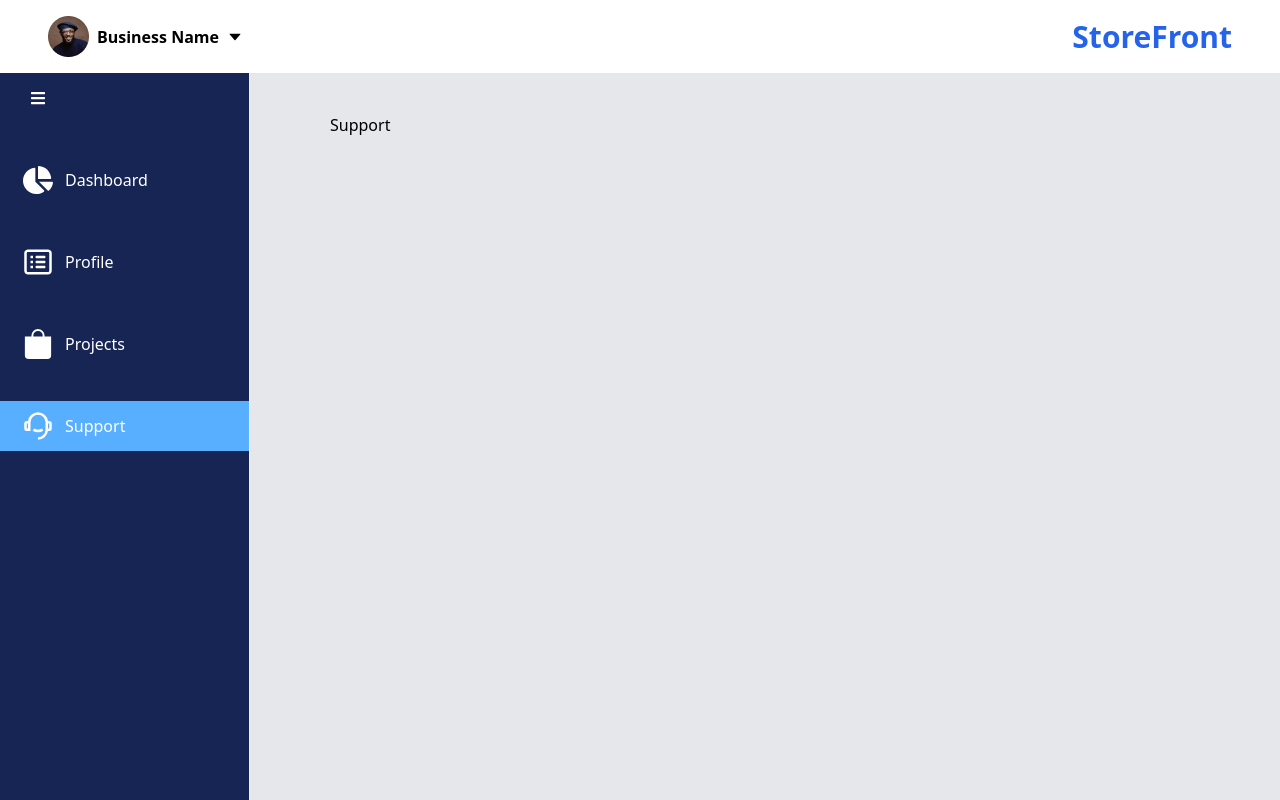
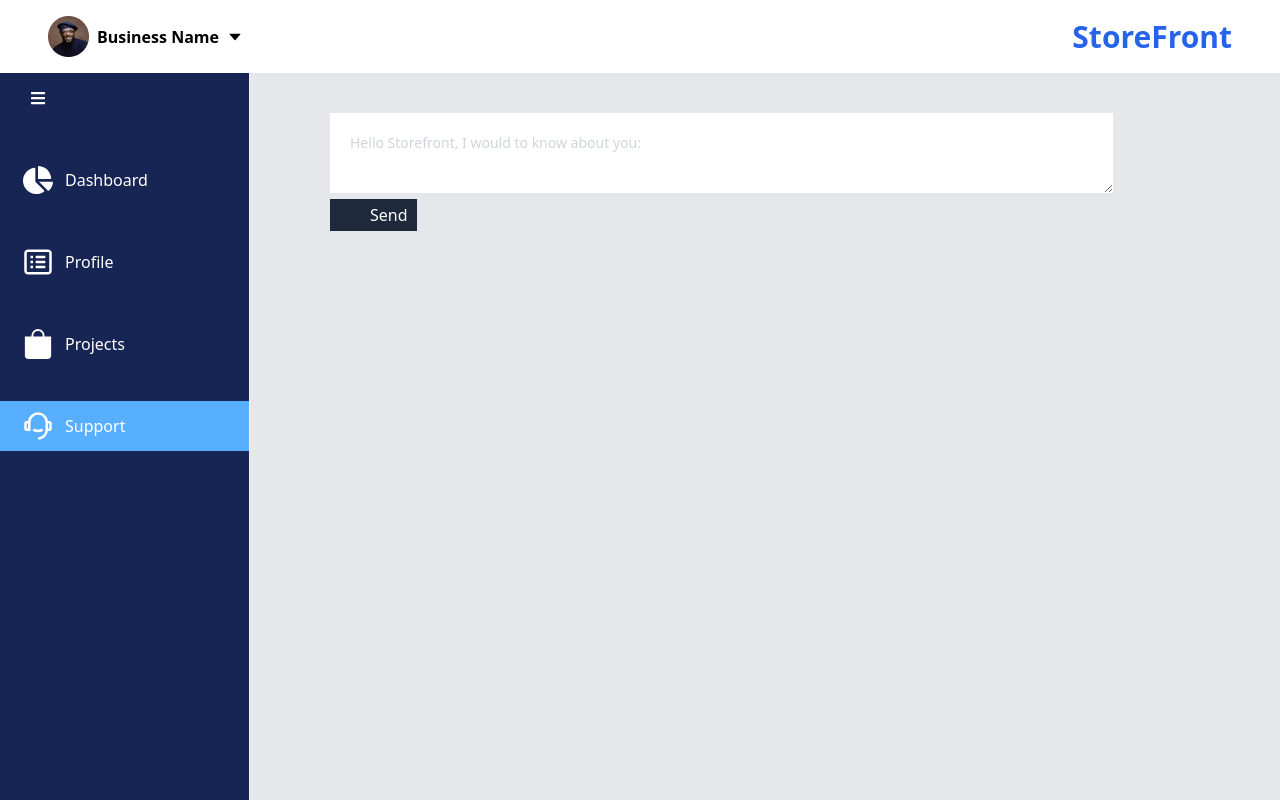
Before and after one commit to mansir93/Amalitech-storefront, a React (Create React App) app: page /account/support in a window 1280 px wide. Built offline with nearby package versions, Linux system fonts and the light colour scheme.

Commit message:
Update Support.jsx

```diff
--- a/src/Pages/Support.jsx
+++ b/src/Pages/Support.jsx
@@ -1,7 +1,14 @@
 import React from "react";
 
 const Support = () => {
-  return <div>Support</div>;
+  return <div>
+    <div>
+    <form>
+      <textarea className="text-gray-300 w-[90%] p-5 text-sm">Hello Storefront, I would to know about you:</textarea>
+      <button className="flex flex-col bg-slate-800 text-white py-1 px-10 w-[10%] ">Send</button>
+    </form>
+    </div>
+  </div>;
 };
 
 export default Support;
```
